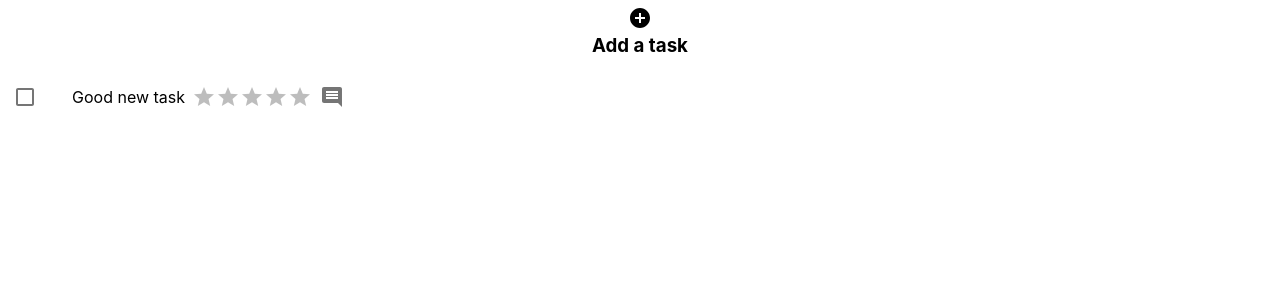
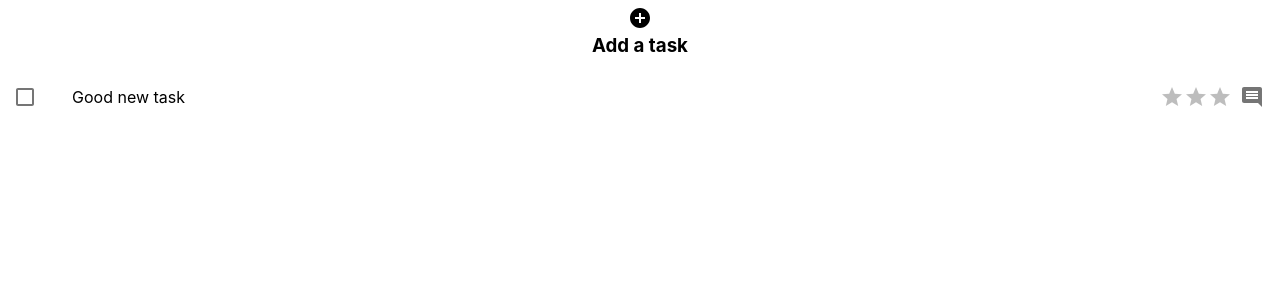
Before and after one commit to shafalam/tasks, a React (Create React App) app: page / in a window 1280 px wide. Both pictures are taken after a click on the icon 640 px from the left and 18 px from the top of the page. Shown: the top 300 px of the page. Built offline with nearby package versions, Linux system fonts and the light colour scheme.

Commit message:
changed the maximum star number

```diff
--- a/src/components/TasksList.tsx
+++ b/src/components/TasksList.tsx
@@ -20,7 +20,7 @@ const styles = (theme: Theme) =>
 ({
     root: {
       width: '100%',
-      maxWidth: 360,
+      maxWidth: '360',
       backgroundColor: theme.palette.background.paper
     }
   });
@@ -143,7 +143,7 @@ class TaskList extends React.Component<TaskListProperty> {
               </ListItemIcon>
               <ListItemText disableTypography style={value.check?{textDecoration: "line-through"}: undefined} id={labelId} primary={value.description} />
               <ListItemIcon itemID={key+"rating"}>
-                  <Rating name={"simple-controlled"+key} value={value.rating}
+                  <Rating name={"simple-controlled"+key} value={value.rating} max={3}
                   onChange={(event: React.ChangeEvent<{}>, newValue:number|null)=> {
                     console.log("rating key: " + key);
                     this.handleRating( newValue, key)}
```
